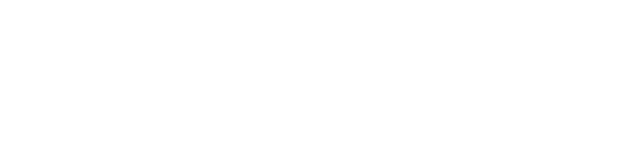
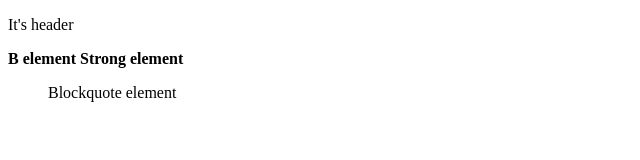
Before and after one commit to hardliner-home/gitflowshowcase, a website: page index.html in a window 1280 px wide. Shown: the whole page, without its empty margins (0-640 px from the left). Drawn offline with Linux system fonts and the light colour scheme.

Commit message:
Create semanthic

```diff
--- a/index.html
+++ b/index.html
@@ -7,6 +7,18 @@
   <title>GOT FLOW</title>
 </head>
 <body>
-
+  <header>
+    <p>It's header</p>
+  </header>
+  <main>
+    <b>B element</b>
+    <strong>Strong element</strong>
+    <blockquote>Blockquote element</blockquote>
+  </main>
+  <footer>
+    <a href="https://w1c.com"></a>
+    <a href="https://w2c.com"></a>
+    <a href="https://w3c.com"></a>
+  </footer>
 </body>
 </html>
```
